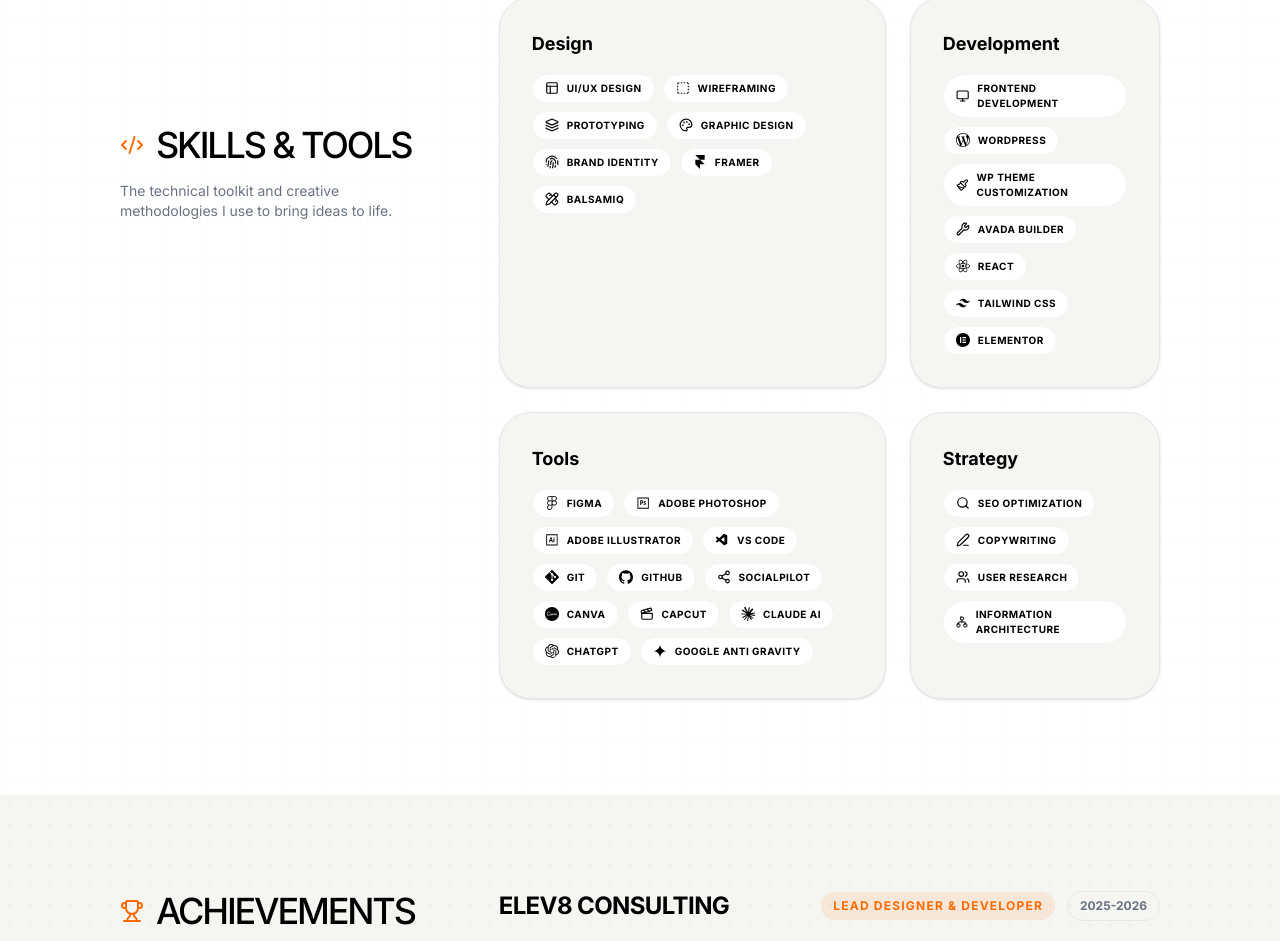
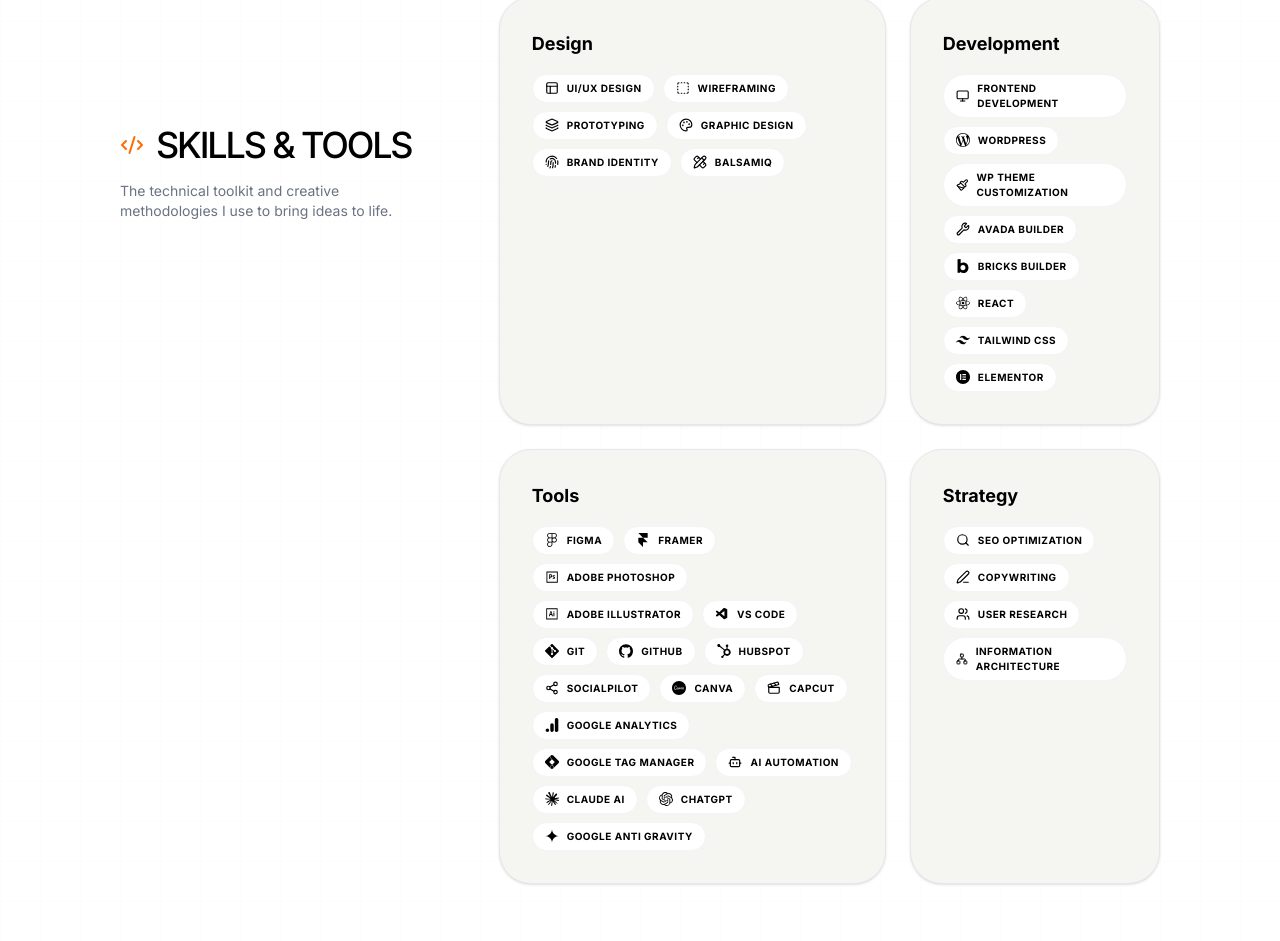
Before and after one commit to KeithArmandMarie/New-Portfolio-Website, a Next.js app: page /about in a window 1280 px wide. Shown: the part 1812-2753 px from the top of the page. Built offline with nearby package versions, Linux system fonts and the light colour scheme; no server answers.

Commit message:
feat: implement about page with detailed experience, achievements, education, and skills sections

```diff
--- a/app/about/page.tsx
+++ b/app/about/page.tsx
@@ -10,12 +10,13 @@
   Briefcase, GraduationCap, Code2, Trophy, ExternalLink,
   Layout, SquareDashed, Layers, Palette, Fingerprint, PencilRuler,
   Monitor, Paintbrush, Wrench, Share2,
-  Search, PenLine, Users, Network, Clapperboard
+  Search, PenLine, Users, Network, Clapperboard, Bot
 } from 'lucide-react';
 import {
   SiFramer, SiTailwindcss, SiReact, SiElementor, SiWordpress,
   SiFigma, SiGit, SiGithub,
-  SiCanva, SiClaude, SiOpenai, SiGooglegemini
+  SiCanva, SiClaude, SiOpenai, SiGooglegemini,
+  SiHubspot, SiGoogleanalytics, SiGoogletagmanager, SiBricks
 } from 'react-icons/si';
 import { VscVscode } from 'react-icons/vsc';
 import { DiPhotoshop, DiIllustrator } from 'react-icons/di';
@@ -116,7 +117,6 @@
       { name: 'Prototyping', icon: <Layers className="w-3.5 h-3.5" /> },
       { name: 'Graphic Design', icon: <Palette className="w-3.5 h-3.5" /> },
       { name: 'Brand Identity', icon: <Fingerprint className="w-3.5 h-3.5" /> },
-      { name: 'Framer', icon: <SiFramer className="w-3.5 h-3.5" /> },
       { name: 'Balsamiq', icon: <PencilRuler className="w-3.5 h-3.5" /> }
     ]
   },
@@ -128,6 +128,7 @@
       { name: 'WordPress', icon: <SiWordpress className="w-3.5 h-3.5" /> },
       { name: 'WP Theme Customization', icon: <Paintbrush className="w-3.5 h-3.5" /> },
       { name: 'Avada Builder', icon: <Wrench className="w-3.5 h-3.5" /> },
+      { name: 'Bricks Builder', icon: <SiBricks className="w-3.5 h-3.5" /> },
       { name: 'React', icon: <SiReact className="w-3.5 h-3.5" /> },
       { name: 'Tailwind CSS', icon: <SiTailwindcss className="w-3.5 h-3.5" /> },
       { name: 'Elementor', icon: <SiElementor className="w-3.5 h-3.5" /> }
@@ -138,14 +139,19 @@
     bentoClass: 'md:col-span-3',
     items: [
       { name: 'Figma', icon: <SiFigma className="w-3.5 h-3.5" /> },
+      { name: 'Framer', icon: <SiFramer className="w-3.5 h-3.5" /> },
       { name: 'Adobe Photoshop', icon: <DiPhotoshop className="w-3.5 h-3.5" /> },
       { name: 'Adobe Illustrator', icon: <DiIllustrator className="w-3.5 h-3.5" /> },
       { name: 'VS Code', icon: <VscVscode className="w-3.5 h-3.5" /> },
       { name: 'Git', icon: <SiGit className="w-3.5 h-3.5" /> },
       { name: 'Github', icon: <SiGithub className="w-3.5 h-3.5" /> },
+      { name: 'HubSpot', icon: <SiHubspot className="w-3.5 h-3.5" /> },
       { name: 'Socialpilot', icon: <Share2 className="w-3.5 h-3.5" /> },
       { name: 'Canva', icon: <SiCanva className="w-3.5 h-3.5" /> },
       { name: 'Capcut', icon: <Clapperboard className="w-3.5 h-3.5" /> },
+      { name: 'Google Analytics', icon: <SiGoogleanalytics className="w-3.5 h-3.5" /> },
+      { name: 'Google Tag Manager', icon: <SiGoogletagmanager className="w-3.5 h-3.5" /> },
+      { name: 'AI Automation', icon: <Bot className="w-3.5 h-3.5" /> },
       { name: 'Claude AI', icon: <SiClaude className="w-3.5 h-3.5" /> },
       { name: 'ChatGPT', icon: <SiOpenai className="w-3.5 h-3.5" /> },
       { name: 'Google Anti Gravity', icon: <SiGooglegemini className="w-3.5 h-3.5" /> }
--- a/components/LogoMarquee.tsx
+++ b/components/LogoMarquee.tsx
@@ -10,6 +10,7 @@
     { name: 'Linked VA', icon: 'LVA' },
     { name: 'ELEV8 Consulting', icon: 'E8' },
     { name: 'ELEV8 Wellness', icon: 'EW' },
+    { name: 'Butler Manufacturing', icon: 'BM' },
   ];
 
   return (
```
